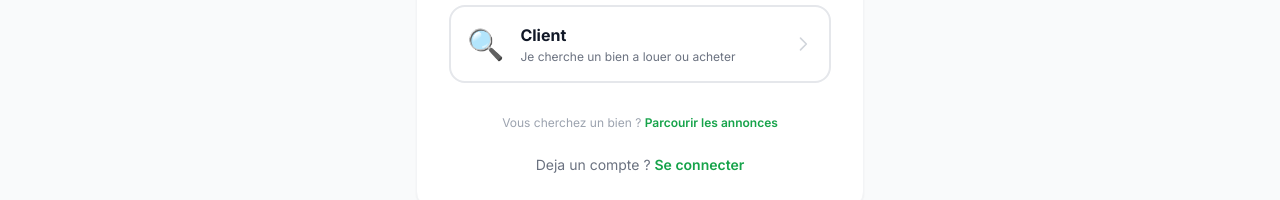
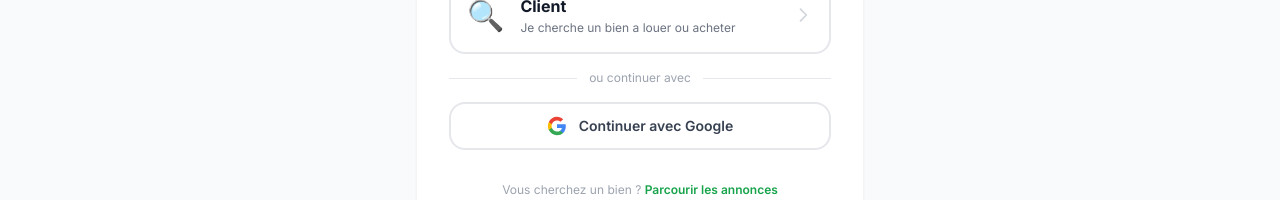
Before and after one commit to abogbogibril-ux/immo-west-afro-benin, a Next.js app: page /inscription in a window 1280 px wide. Shown: the part 531-731 px from the top of the page. Built offline with nearby package versions, Linux system fonts and the light colour scheme; no server answers.

Commit message:
feat: connexion Google OAuth sur page inscription

```diff
--- a/src/app/inscription/page.tsx
+++ b/src/app/inscription/page.tsx
@@ -38,6 +38,15 @@ const ROLES = [
 ]
 
 export default function InscriptionPage() {
+  const handleGoogleSignIn = async () => {
+    const { error } = await supabase.auth.signInWithOAuth({
+      provider: 'google',
+      options: {
+        redirectTo: 'https://benin.immowestafro.com/auth/confirm',
+      }
+    })
+    if (error) console.error('Erreur Google:', error)
+  }
   const router = useRouter()
   const [step, setStep] = useState(1)
   const [form, setForm] = useState({
@@ -181,6 +190,24 @@ export default function InscriptionPage() {
                   </button>
                 ))}
               </div>
+              <div className="relative my-4">
+                <div className="absolute inset-0 flex items-center">
+                  <div className="w-full border-t border-gray-200"></div>
+                </div>
+                <div className="relative flex justify-center text-xs">
+                  <span className="bg-white px-3 text-gray-400">ou continuer avec</span>
+                </div>
+              </div>
+              <button type="button" onClick={handleGoogleSignIn}
+                className="w-full flex items-center justify-center gap-3 px-4 py-3 border-2 border-gray-200 rounded-2xl hover:border-gray-300 hover:bg-gray-50 transition-all">
+                <svg className="w-5 h-5" viewBox="0 0 24 24">
+                  <path fill="#4285F4" d="M22.56 12.25c0-.78-.07-1.53-.2-2.25H12v4.26h5.92c-.26 1.37-1.04 2.53-2.21 3.31v2.77h3.57c2.08-1.92 3.28-4.74 3.28-8.09z"/>
+                  <path fill="#34A853" d="M12 23c2.97 0 5.46-.98 7.28-2.66l-3.57-2.77c-.98.66-2.23 1.06-3.71 1.06-2.86 0-5.29-1.93-6.16-4.53H2.18v2.84C3.99 20.53 7.7 23 12 23z"/>
+                  <path fill="#FBBC05" d="M5.84 14.09c-.22-.66-.35-1.36-.35-2.09s.13-1.43.35-2.09V7.07H2.18C1.43 8.55 1 10.22 1 12s.43 3.45 1.18 4.93l2.85-2.22.81-.62z"/>
+                  <path fill="#EA4335" d="M12 5.38c1.62 0 3.06.56 4.21 1.64l3.15-3.15C17.45 2.09 14.97 1 12 1 7.7 1 3.99 3.47 2.18 7.07l3.66 2.84c.87-2.6 3.3-4.53 6.16-4.53z"/>
+                </svg>
+                <span className="font-semibold text-gray-700 text-sm">Continuer avec Google</span>
+              </button>
               <div className="pt-4 text-center">
                 <p className="text-xs text-gray-400">
                   Vous cherchez un bien ?{' '}
```
